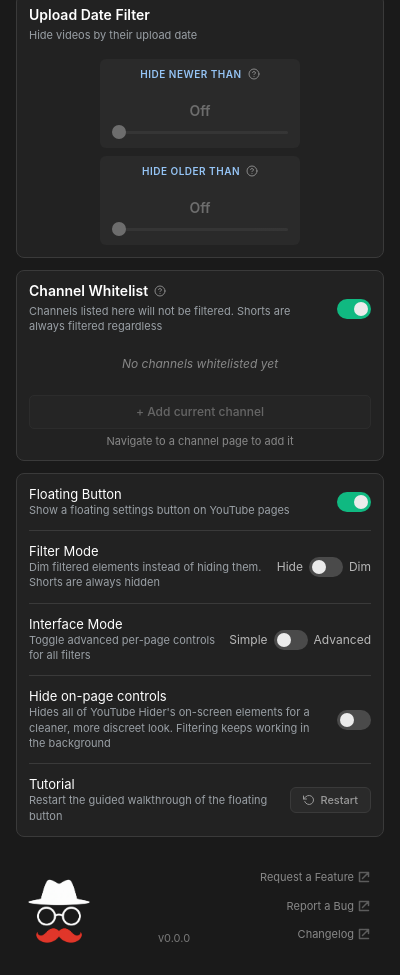
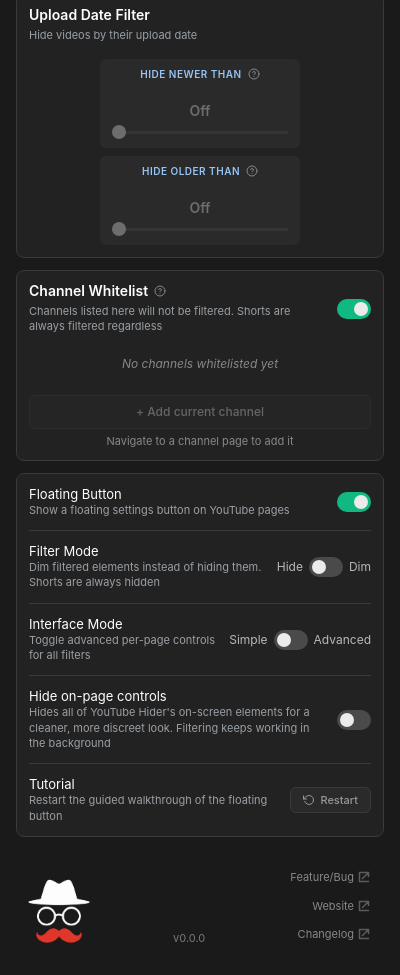
Before and after one commit to MatteoLucerni/youtube-hider-extension, a browser extension: page popup/popup.html in a window 400 px wide. Shown: the part 640-1615 px from the top of the page. Drawn offline with nearby package versions, Linux system fonts and the light colour scheme.

Commit message:
fix: update footer links for improved clarity and navigation

```diff
--- a/popup/popup.html
+++ b/popup/popup.html
@@ -1185,7 +1185,7 @@
               target="_blank"
               class="footer-link"
             >
-              Request a Feature
+              Feature/Bug
               <svg
                 class="external-icon"
                 width="12"
@@ -1203,11 +1203,11 @@
               </svg>
             </a>
             <a
-              href="https://forms.gle/oAqtSjQHQeEp9TFKA"
+              href="https://youtubehider.com/"
               target="_blank"
               class="footer-link"
             >
-              Report a Bug
+              Website
               <svg
                 class="external-icon"
                 width="12"
```
